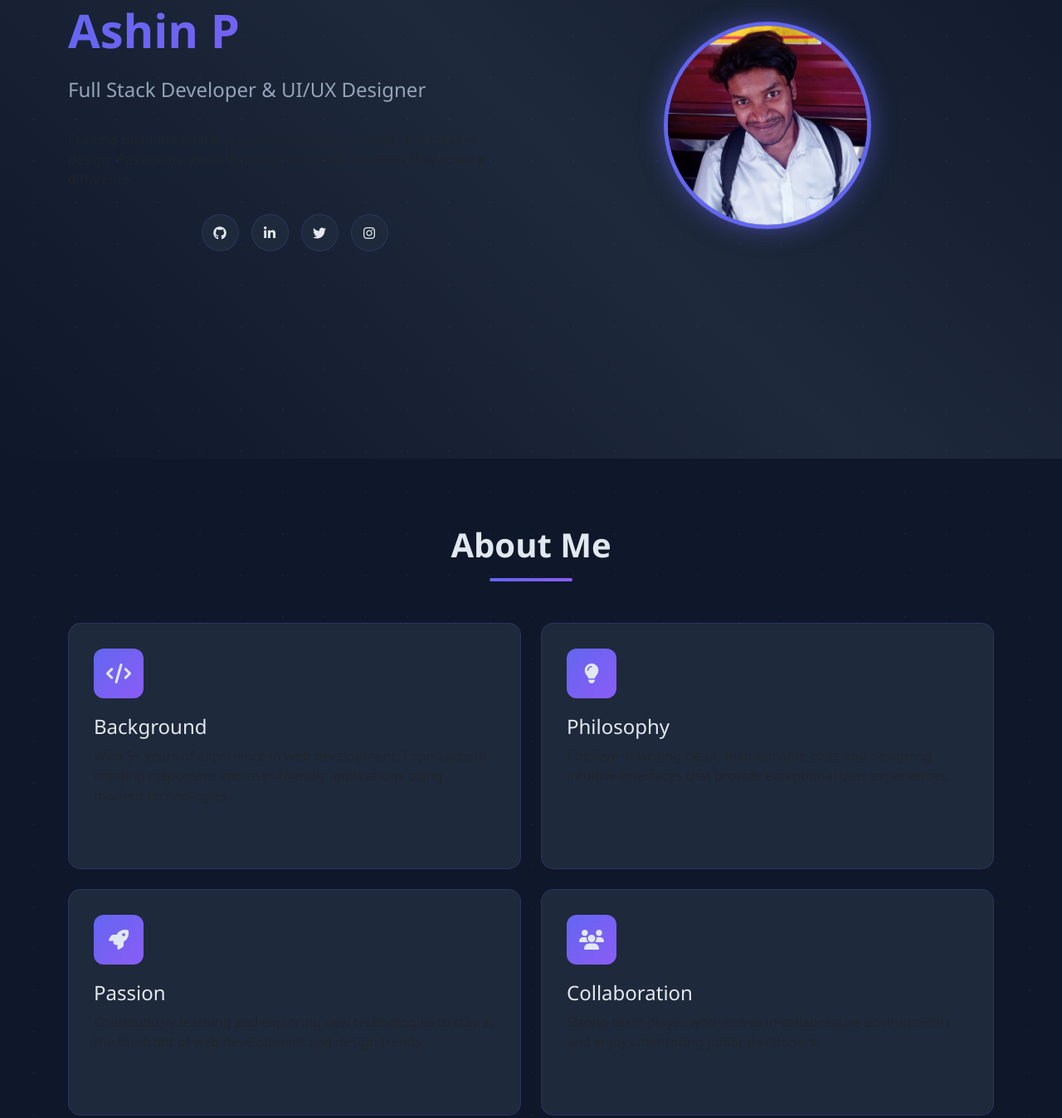
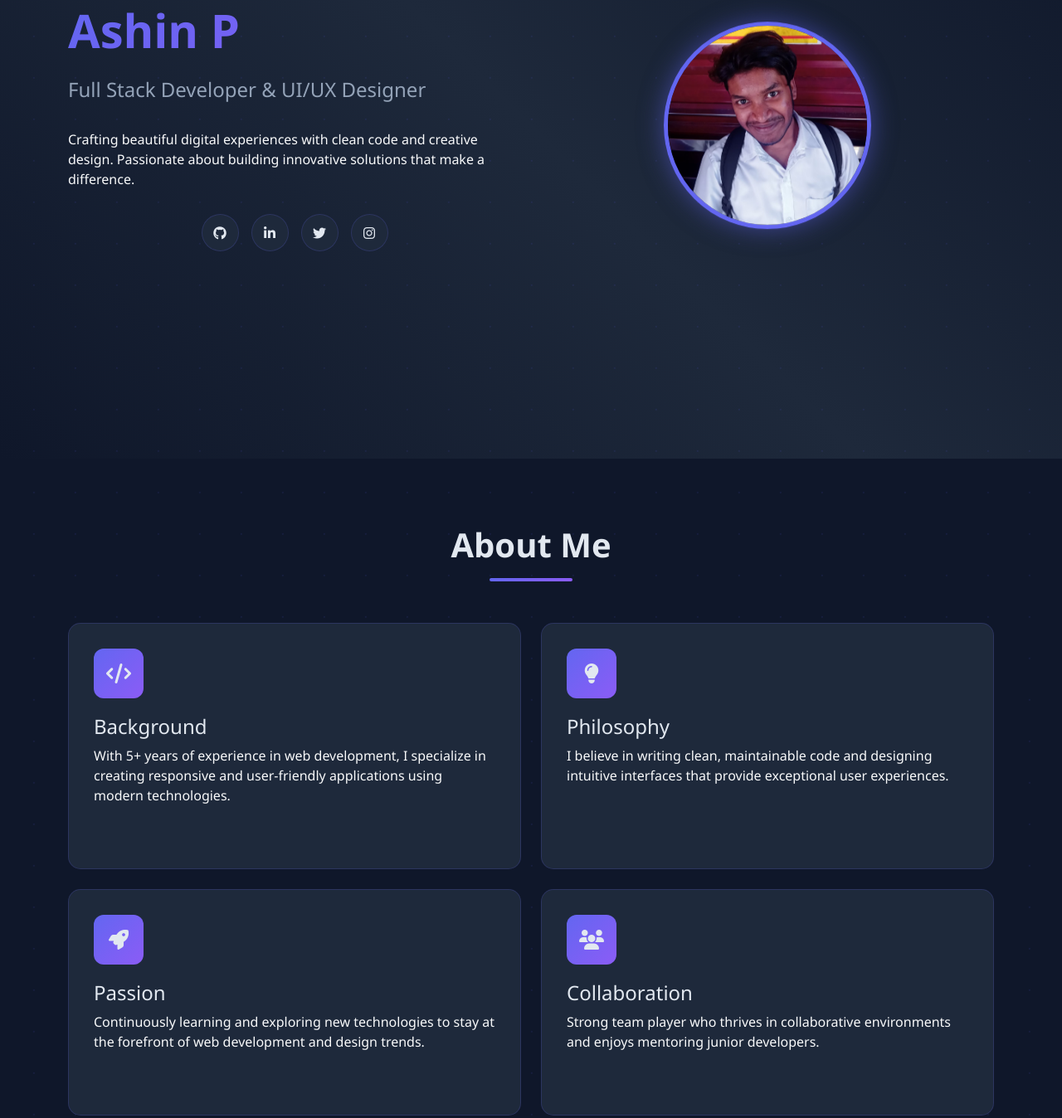
Before and after one commit to albinbinu-me/ashin, a plain HTML site: page index.html in a window 1280 px wide. Shown: the part 247-1595 px from the top of the page at 83% size. Drawn offline with nearby package versions, Linux system fonts and the light colour scheme.

Commit message:
changed color

```diff
--- a/index.html
+++ b/index.html
@@ -426,7 +426,7 @@
                 <div class="col-lg-6 hero-content">
                     <h1 class="hero-title" id="hero-name">Ashin P</h1>
                     <p class="hero-subtitle" id="hero-role">UI/UX Designer</p>
-                    <p class="text-muted mb-4" id="hero-description">
+                    <p class="text-light mb-4" id="hero-description">
                         Crafting beautiful digital experiences with clean code and creative design.
                         Passionate about building innovative solutions that make a difference.
                     </p>
@@ -455,7 +455,7 @@
                             <i class="fas fa-code"></i>
                         </div>
                         <h4 id="about-title-1">Background</h4>
-                        <p class="text-muted" id="about-text-1">
+                        <p class="text-light" id="about-text-1">
                             With 5+ years of experience in web development, I specialize in creating
                             responsive and user-friendly applications using modern technologies.
                         </p>
@@ -467,7 +467,7 @@
                             <i class="fas fa-lightbulb"></i>
                         </div>
                         <h4 id="about-title-2">Philosophy</h4>
-                        <p class="text-muted" id="about-text-2">
+                        <p class="text-light" id="about-text-2">
                             I believe in writing clean, maintainable code and designing intuitive
                             interfaces that provide exceptional user experiences.
                         </p>
@@ -479,7 +479,7 @@
                             <i class="fas fa-rocket"></i>
                         </div>
                         <h4 id="about-title-3">Passion</h4>
-                        <p class="text-muted" id="about-text-3">
+                        <p class="text-light" id="about-text-3">
                             Continuously learning and exploring new technologies to stay at the
                             forefront of web development and design trends.
                         </p>
@@ -491,7 +491,7 @@
                             <i class="fas fa-users"></i>
                         </div>
                         <h4 id="about-title-4">Collaboration</h4>
-                        <p class="text-muted" id="about-text-4">
+                        <p class="text-light" id="about-text-4">
                             Strong team player who thrives in collaborative environments and
                             enjoys mentoring junior developers.
                         </p>
```
